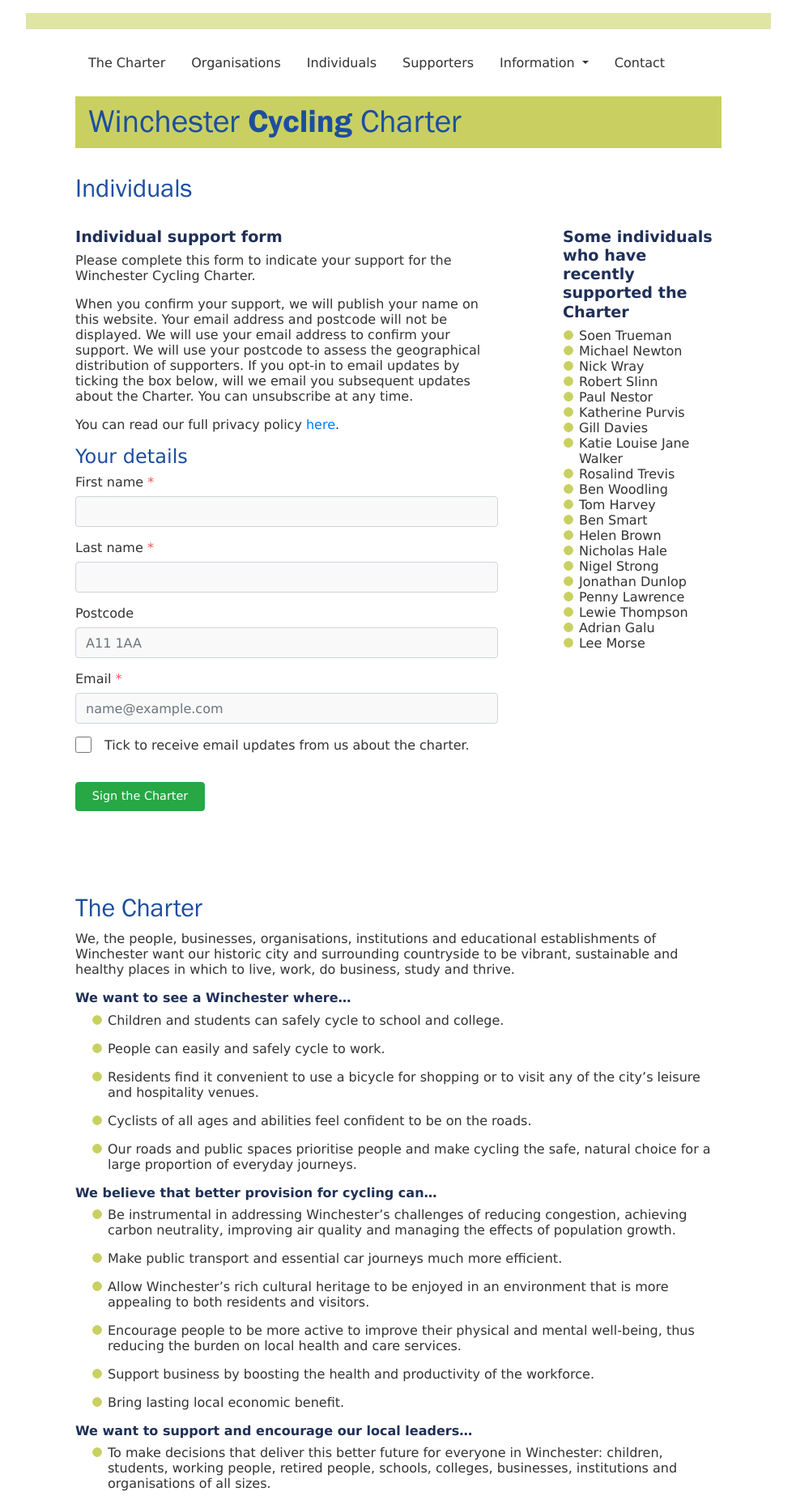
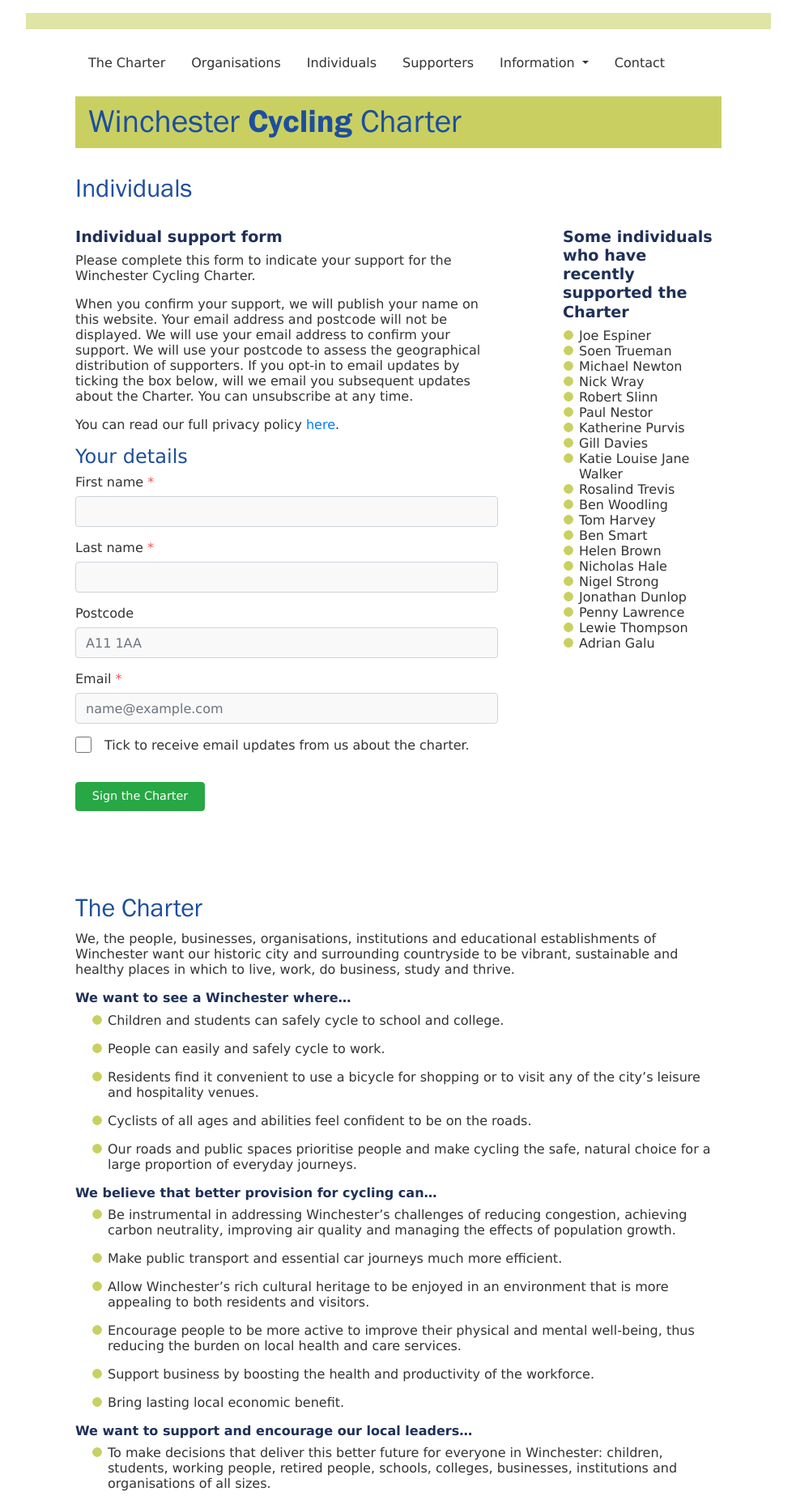
Before and after one commit to winchestercyclingcharter/winchestercyclingcharter.github.io, a Jekyll site: the page built from ind-page.md, in a window 1280 px wide. Shown: the whole page at 81% size, without its empty margins (148-1131 px from the left). Built offline with Jekyll 4.4.1, drawn with Linux system fonts in a browser that asks for light colours; nearby versions of some CDN libraries.

Commit message:
Update people.yml

```diff
--- a/_data/people.yml
+++ b/_data/people.yml
@@ -860,3 +860,4 @@ people:
 - { lastname: Wray, firstname: Nick, dt: 20240508-113954-919759 }
 - { lastname: Trueman, firstname: Soen, dt: 20240518-153631-167809 }
 - { lastname: Newton, firstname: Michael, dt: 20240518-135654-402820 }
+- { lastname: Espiner, firstname: Joe, dt: 20240530-133400-757216 }
```
